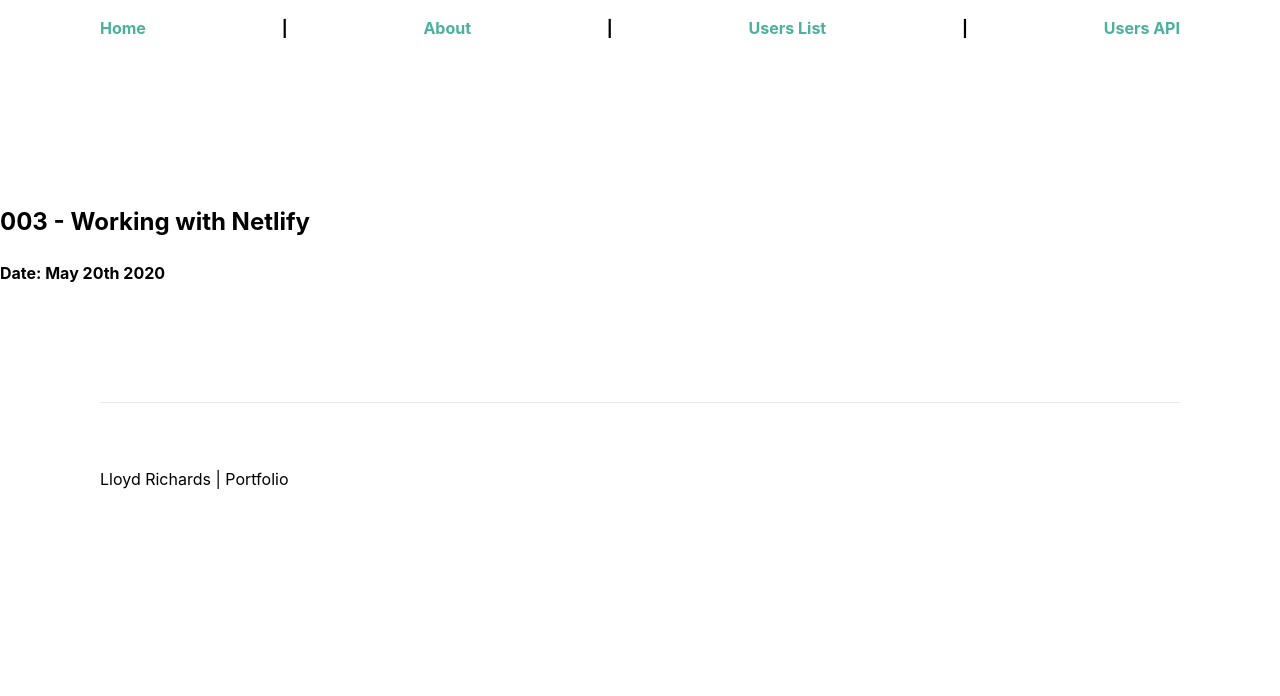
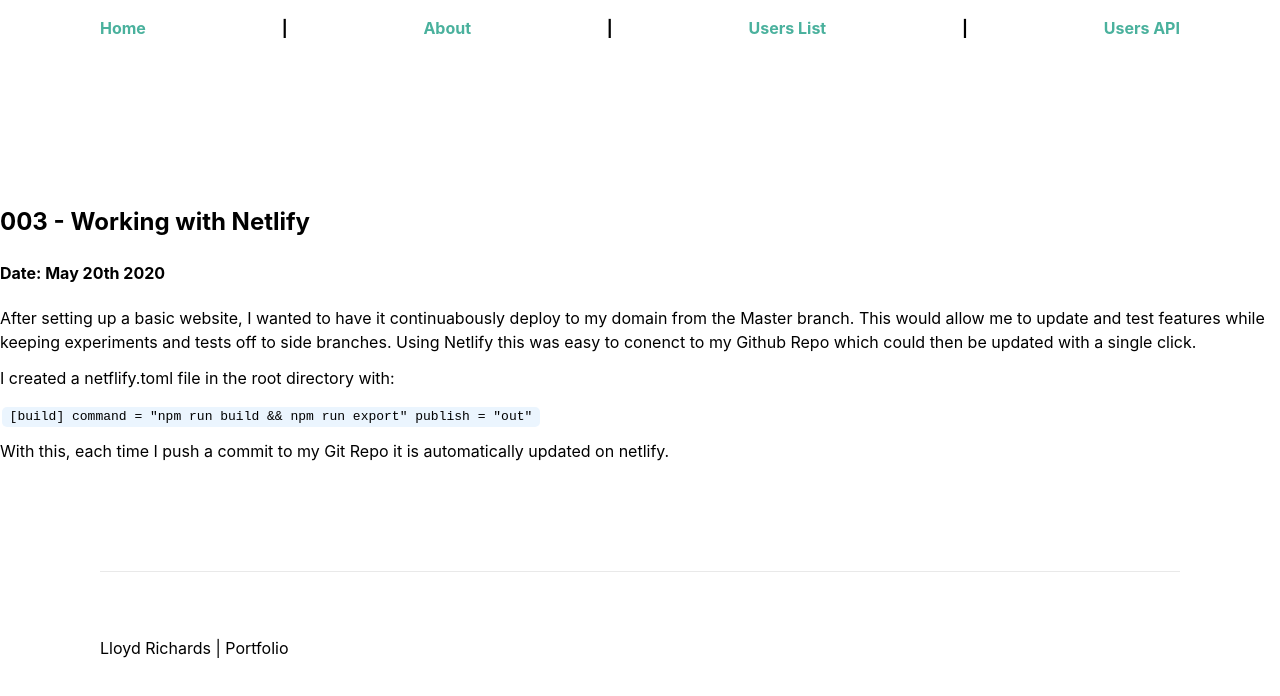
Before and after one commit to lloydrichards/proj_portfolio-website, a Next.js app: page /experiment/003 in a window 1280 px wide. Shown: the top 696 px of the page. Built offline with nearby package versions, Linux system fonts and the light colour scheme.

Commit message:
update: Wrote Blog for 003

```diff
--- a/pages/experiment/003.tsx
+++ b/pages/experiment/003.tsx
@@ -8,7 +8,21 @@ class Experiment003 extends Component {
       <Layout title="Experiment | 001">
         <h2>003 - Working with Netlify</h2>
         <h4>Date: May 20th 2020</h4>
-        <p></p>
+        <p>
+          After setting up a basic website, I wanted to have it continuabously
+          deploy to my domain from the Master branch. This would allow me to
+          update and test features while keeping experiments and tests off to
+          side branches. Using Netlify this was easy to conenct to my Github
+          Repo which could then be updated with a single click.
+        </p>
+        <p>I created a netflify.toml file in the root directory with:</p>
+        <code>
+          [build] command = "npm run build && npm run export" publish = "out"
+        </code>
+        <p>
+          With this, each time I push a commit to my Git Repo it is
+          automatically updated on netlify.
+        </p>
 
         <div></div>
       </Layout>
```
